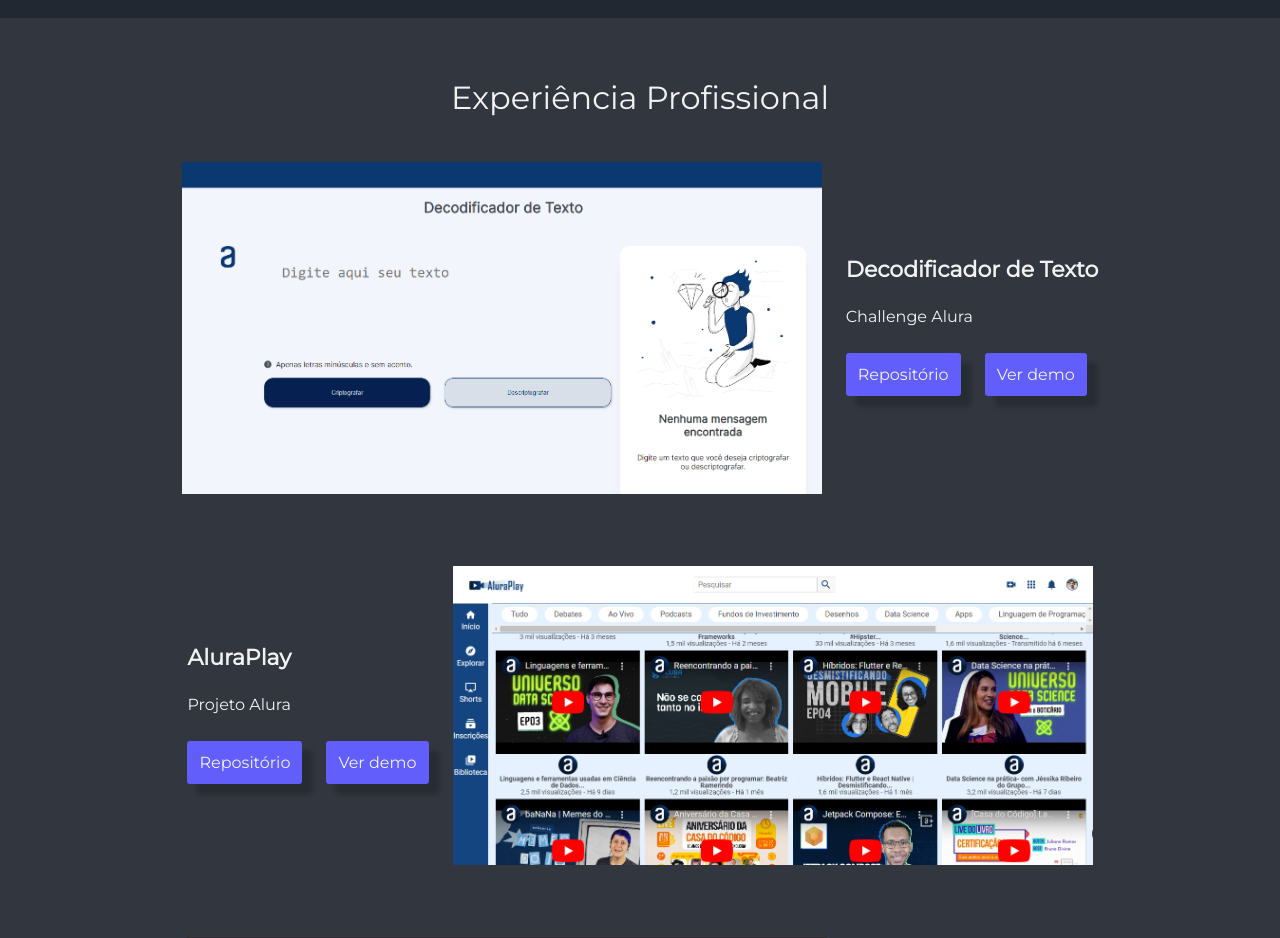
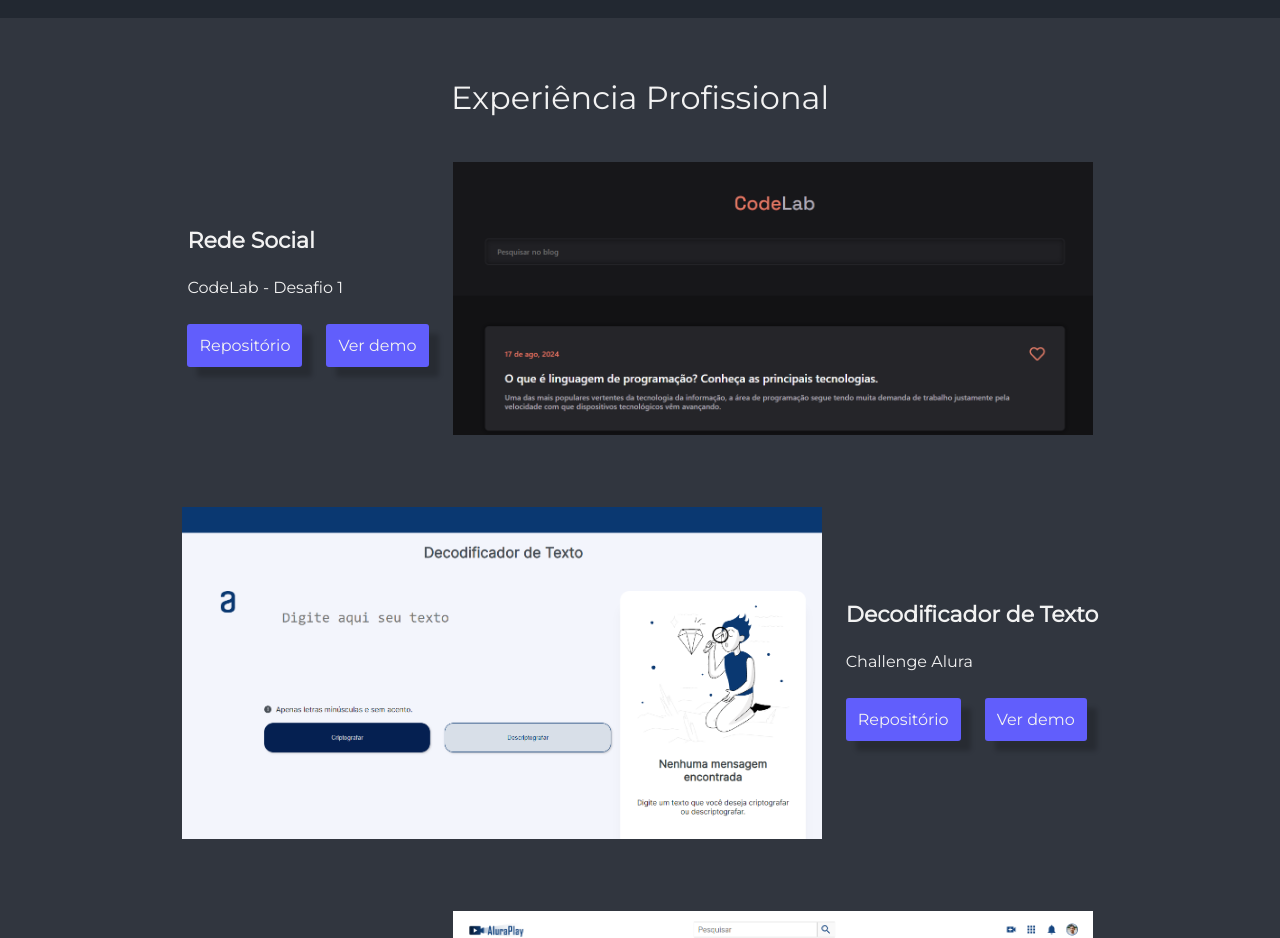
Before and after one commit to nandacruz/Meu-Portfolio, a plain HTML site: page index.html in a window 1280 px wide. Shown: the part 3340-4278 px from the top of the page. Drawn offline with Linux system fonts and the light colour scheme.

Commit message:
Update index.html
Adicionando novo projeto

```diff
--- a/index.html
+++ b/index.html
@@ -278,6 +278,25 @@
         <section id="experience" class="experience">
             <div class="experience__container">
                 <h2>Experiência Profissional</h2>
+
+                <div class="experience__project">
+
+                    <div class="description">
+                        <div class="title">
+                            <h3>Rede Social</h3>
+                            <p>CodeLab - Desafio 1</p>
+                        </div>
+
+                        <div class="buttons">
+                            <a href="https://github.com/nandacruz/code_lab_1" target="_blank"><button name="repositorio" onsubmit="">Repositório</button></a>
+                            <a href="https://nandacruz.github.io/code_lab_1/" target="_blank"><button name="ver_demo" onsubmit="">Ver demo</button></a>
+                        </div>
+                    </div>
+
+                    <img src="src/img/codelab_1.png" alt="imagem_projeto_codelab1">
+
+                </div>
+
                 <div class="experience__project">
 
                     <img src="src/img/decodificador.png" alt="">
```
Also changed, not shown: src/img/codelab_1.png (added).
